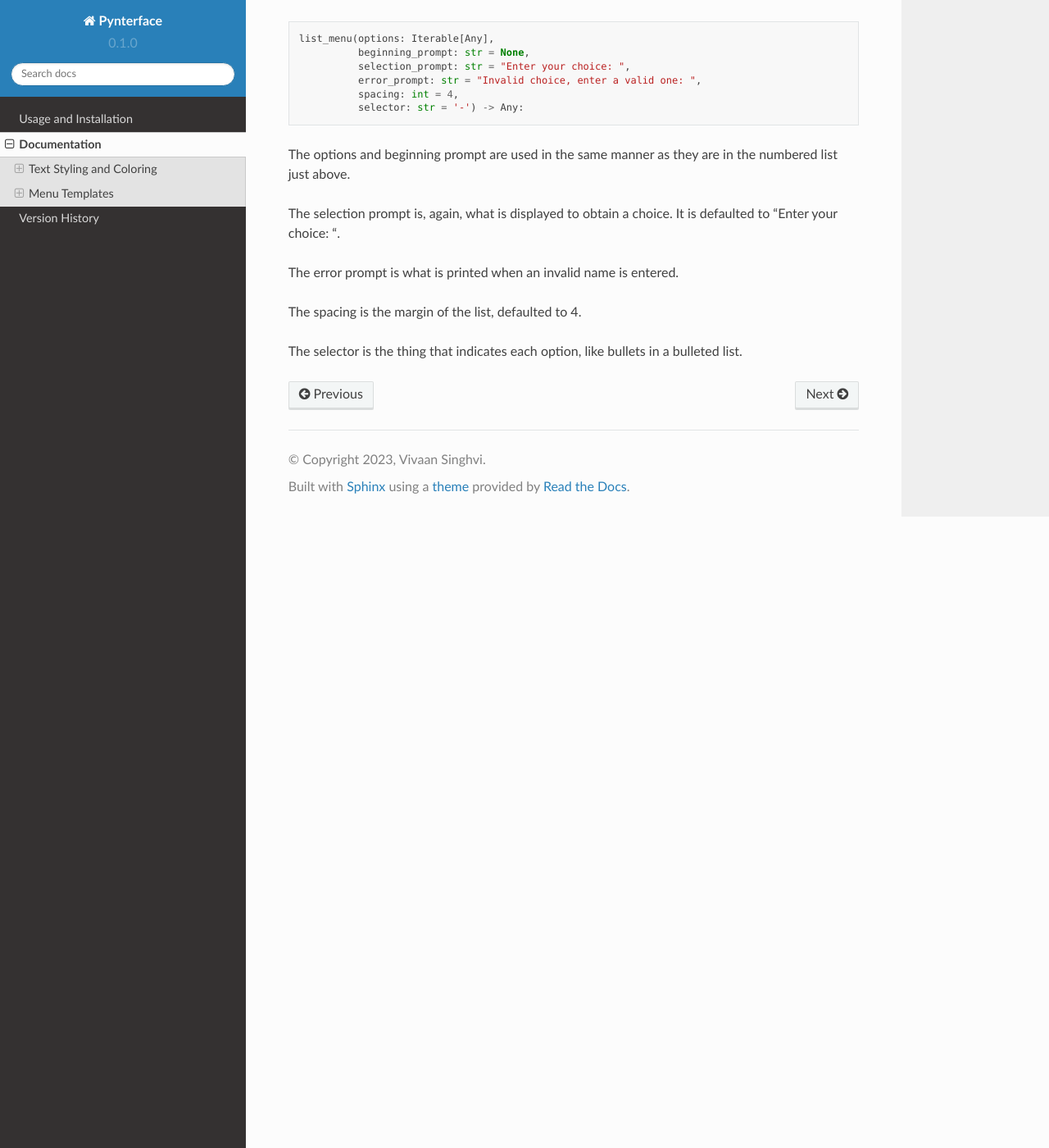
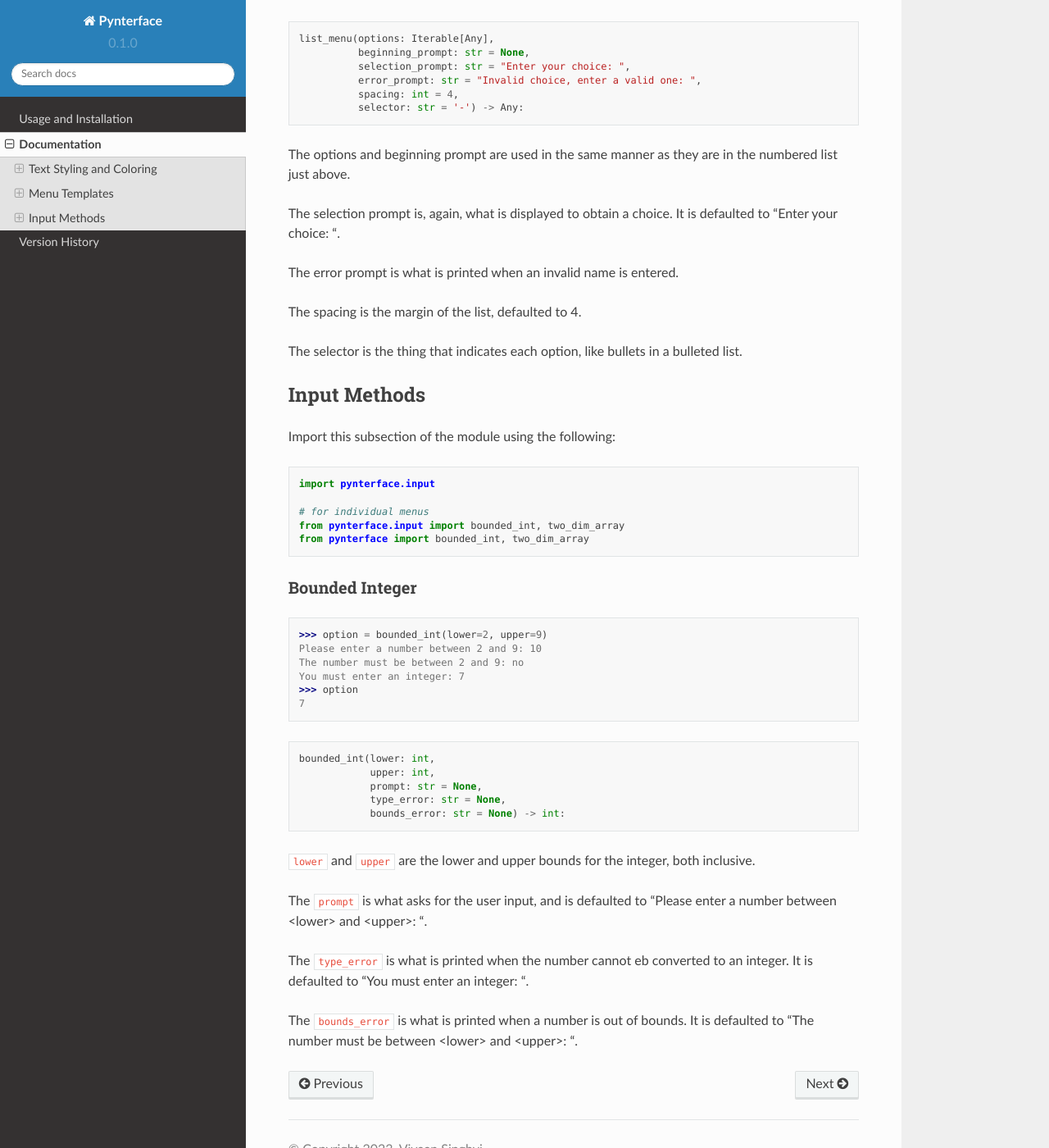
Before and after one commit to vivaansinghvi07/pynterface, a Sphinx documentation site: the page built from docs/documentation.rst, in a window 1280 px wide and 1400 px high, scrolled down 5644 px. Shown: the whole window at 82% size. Built offline with Sphinx 7.4.7 and the Read the Docs theme 2.0.0, drawn with Linux system fonts in a browser that asks for light colours.

Commit message:
typed docs for bounded integer

```diff
--- a/docs/documentation.rst
+++ b/docs/documentation.rst
@@ -243,3 +243,44 @@ The error prompt is what is printed when an invalid name is entered.
 The spacing is the margin of the list, defaulted to 4.
 
 The selector is the thing that indicates each option, like bullets in a bulleted list.
+
+Input Methods
++++++++++++++
+
+Import this subsection of the module using the following:
+
+.. code:: python
+
+    import pynterface.input
+
+    # for individual menus
+    from pynterface.input import bounded_int, two_dim_array
+    from pynterface import bounded_int, two_dim_array
+
+Bounded Integer
+---------------
+
+.. code:: python
+
+    >>> option = bounded_int(lower=2, upper=9)
+    Please enter a number between 2 and 9: 10
+    The number must be between 2 and 9: no
+    You must enter an integer: 7
+    >>> option
+    7
+
+.. code:: python
+
+    bounded_int(lower: int,
+                upper: int,
+                prompt: str = None,
+                type_error: str = None,
+                bounds_error: str = None) -> int:
+
+:code:`lower` and :code:`upper` are the lower and upper bounds for the integer, both inclusive.
+
+The :code:`prompt` is what asks for the user input, and is defaulted to "Please enter a number between <lower> and <upper>: ".
+
+The :code:`type_error` is what is printed when the number cannot eb converted to an integer. It is defaulted to "You must enter an integer: ".
+
+The :code:`bounds_error` is what is printed when a number is out of bounds. It is defaulted to "The number must be between <lower> and <upper>: ".
```
